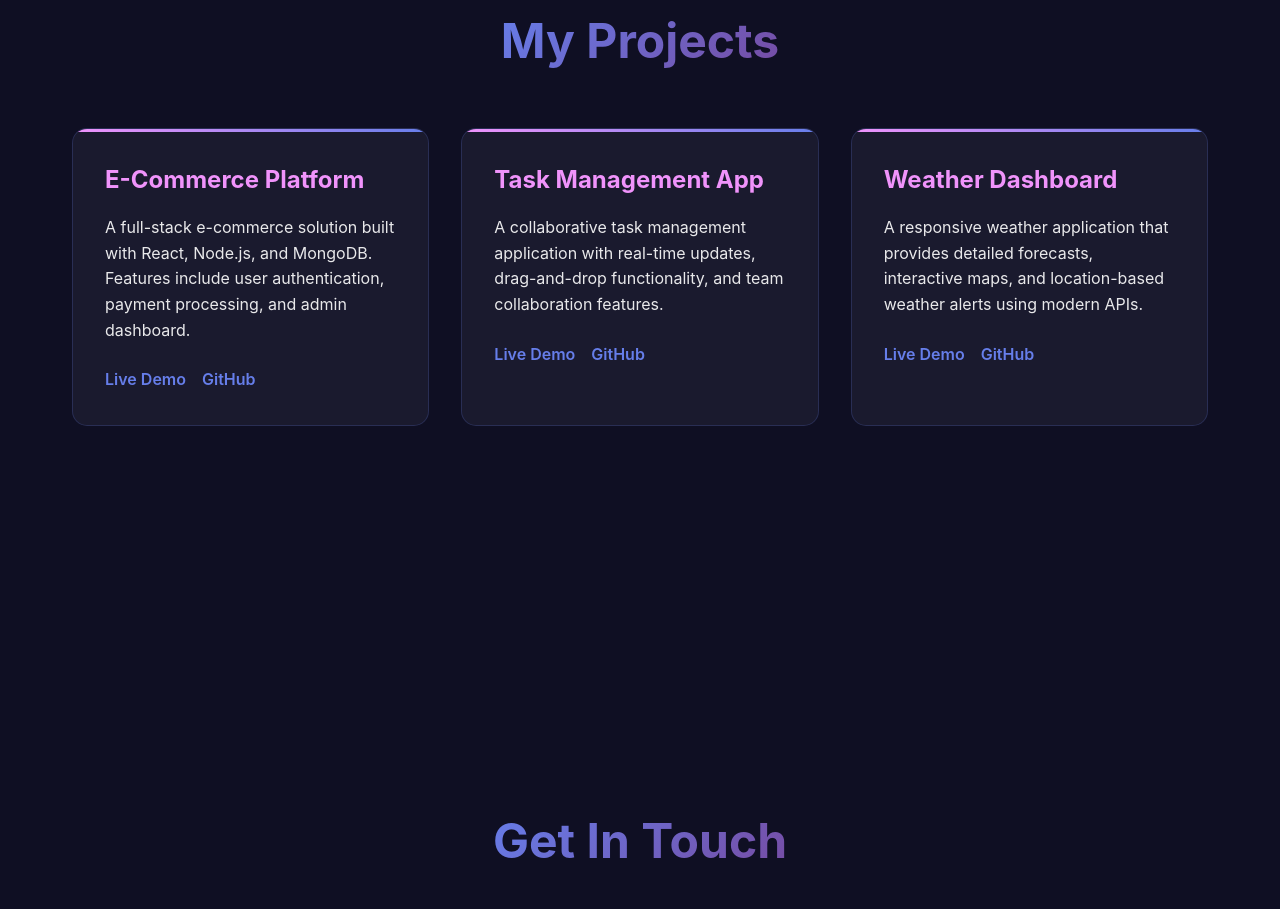
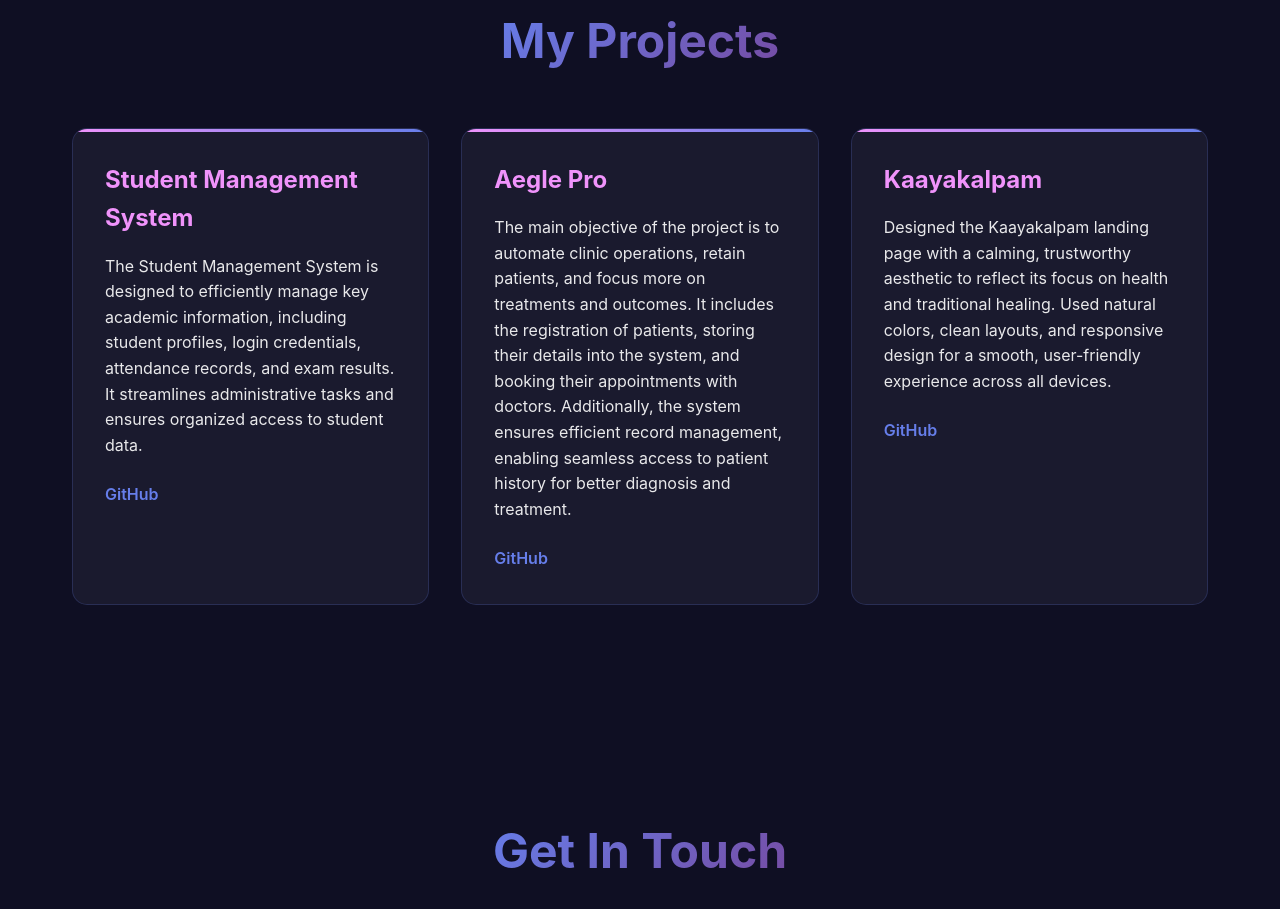
Before and after one commit to monisha0210/Portfolio-Site, a plain HTML site: page index.html in a window 1280 px wide. Shown: the part 1677-2586 px from the top of the page. Drawn offline with Linux system fonts and the light colour scheme.

Commit message:
changes-updated

```diff
--- a/index.html
+++ b/index.html
@@ -64,27 +64,24 @@
         <h2>My Projects</h2>
         <div class="project-grid">
         <div class="project-card">
-            <h3>E-Commerce Platform</h3>
-            <p>A full-stack e-commerce solution built with React, Node.js, and MongoDB. Features include user authentication, payment processing, and admin dashboard.</p>
+            <h3>Student Management System</h3>
+            <p>The Student Management System is designed to efficiently manage key academic information, including student profiles, login credentials, attendance records, and exam results. It streamlines administrative tasks and ensures organized access to student data.</p>
             <div class="project-links">
-            <a href="#" class="project-link">Live Demo</a>
             <a href="#" class="project-link">GitHub</a>
             </div>
         </div>
         <div class="project-card">
-            <h3>Task Management App</h3>
-            <p>A collaborative task management application with real-time updates, drag-and-drop functionality, and team collaboration features.</p>
+            <h3>Aegle Pro</h3>
+            <p>The main objective of the project is to automate clinic operations, retain patients, and focus more on treatments and outcomes. It includes the registration of patients, storing their details into the system, and booking their appointments with doctors. Additionally, the system ensures efficient record management, enabling seamless access to patient history for better diagnosis and treatment.</p>
             <div class="project-links">
-            <a href="#" class="project-link">Live Demo</a>
-            <a href="#" class="project-link">GitHub</a>
+            <a href="https://github.com/monisha0210/AeglePro-Website.git" target="_blank" class="project-link">GitHub</a>
             </div>
         </div>
         <div class="project-card">
-            <h3>Weather Dashboard</h3>
-            <p>A responsive weather application that provides detailed forecasts, interactive maps, and location-based weather alerts using modern APIs.</p>
+            <h3>Kaayakalpam</h3>
+            <p>Designed the Kaayakalpam landing page with a calming, trustworthy aesthetic to reflect its focus on health and traditional healing. Used natural colors, clean layouts, and responsive design for a smooth, user-friendly experience across all devices.</p>
             <div class="project-links">
-            <a href="#" class="project-link">Live Demo</a>
-            <a href="#" class="project-link">GitHub</a>
+            <a href="https://github.com/monisha0210/Kaayakalpam.git" target="_blank" class="project-link">GitHub</a>
             </div>
         </div>
         </div>
@@ -96,13 +93,13 @@
         <div class="contact-content">
         <p>I'm always interested in new opportunities and exciting projects. Let's connect and build something amazing together!</p>
         <div class="contact-links">
-            <a href="mailto:monisha.02.m@gmail.com" class="contact-link">
+            <a href="mailto:monisha.02.m@gmail.com" target="_blank" class="contact-link">
             <i class="fas fa-envelope"></i> Email
             </a>
-            <a href="https://www.linkedin.com/in/monisha02/" class="contact-link">
+            <a href="https://www.linkedin.com/in/monisha02/" target="_blank" class="contact-link">
             <i class="fab fa-linkedin"></i> LinkedIn
             </a>
-            <a href="https://github.com/monisha0210" class="contact-link">
+            <a href="https://github.com/monisha0210" target="_blank" class="contact-link">
             <i class="fab fa-github"></i> GitHub
             </a>
         </div>
```
Also changed, not shown: assets/css/style.css (line endings or trailing spaces).
